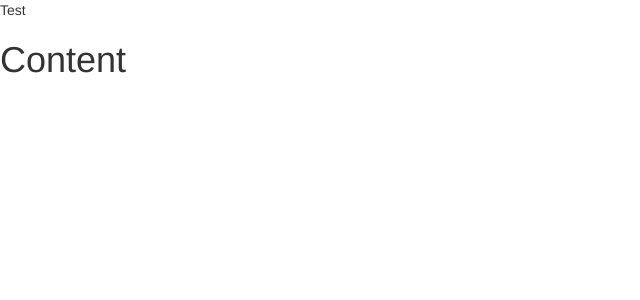
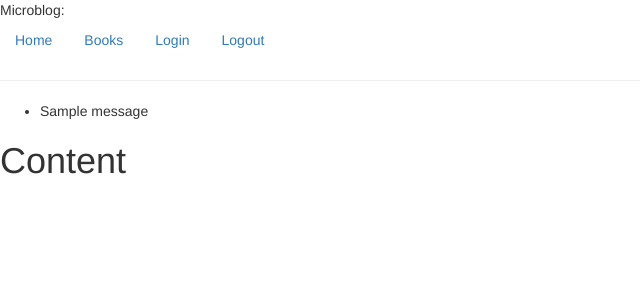
Before and after one commit to MohammadAkbar/JPLUCR, a Flask app: page / in a window 1280 px wide. Shown: the top 300 px of the page, without its empty margins (0-640 px from the left). Run offline with Flask 2, Linux system fonts and the light colour scheme; one stand-in notice (Sample message) is shown; some libraries are stand-ins or nearby versions.

Commit message:
boot strap

```diff
--- a/flaskapp/templates/base.html
+++ b/flaskapp/templates/base.html
@@ -1,13 +1,36 @@
 {% extends 'bootstrap/base.html' %}
 
-{% block title %}
-	{{ title }} - JPL UCR Project
+{% block body %}
+<body>
+
+{% block navbar %}
+Microblog:
+<ul class="nav nav-pills">
+    <li class="nav-item">
+        <a class="nav-link active" href="{{ url_for('index') }}">Home</a>
+    </li>
+    <li class="nav-item">
+        <a class="nav-link" href="{{ url_for('show_books') }}">Books</a>
+    </li>
+    <li class="nav-item">
+        <a class="nav-link" href="{{ url_for('login') }}">Login</a>
+    </li>
+    <li class="nav-item">
+        <a class="nav-link" href="{{ url_for('logout') }}">Logout</a>
+    </li>
+</ul>
 {% endblock %}
 
-{% block navbar %}
-	Test
+    <hr>
+    {% with messages = get_flashed_messages() %}
+        {% if messages %}
+            <ul>
+                {% for message in messages %}
+                    <li>{{ message }}</li>
+                {% endfor %}
+           </ul>
+       {% endif %}
+    {% endwith %}
+    {% block content %}{% endblock %}
+</body>
 {% endblock %}
-
-{% block content %}
-	Testing
-{% endblock %}
```
